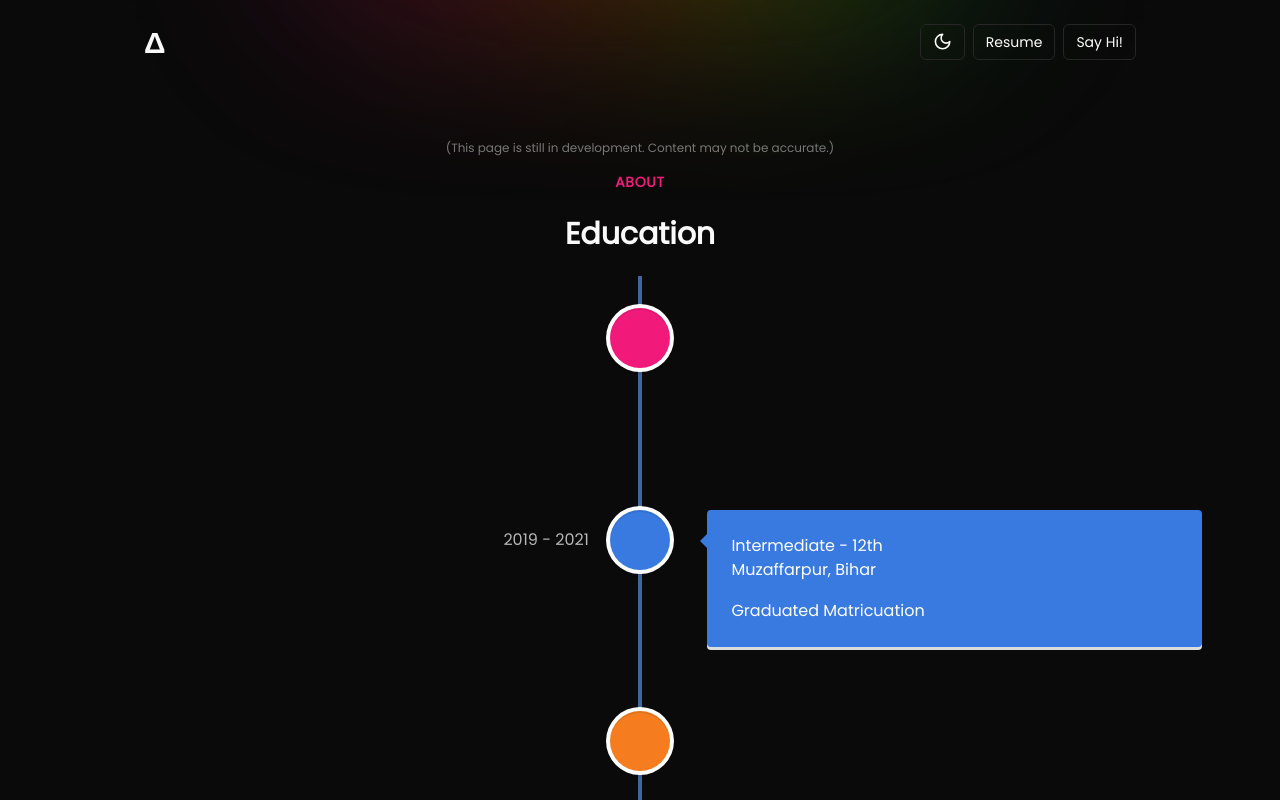
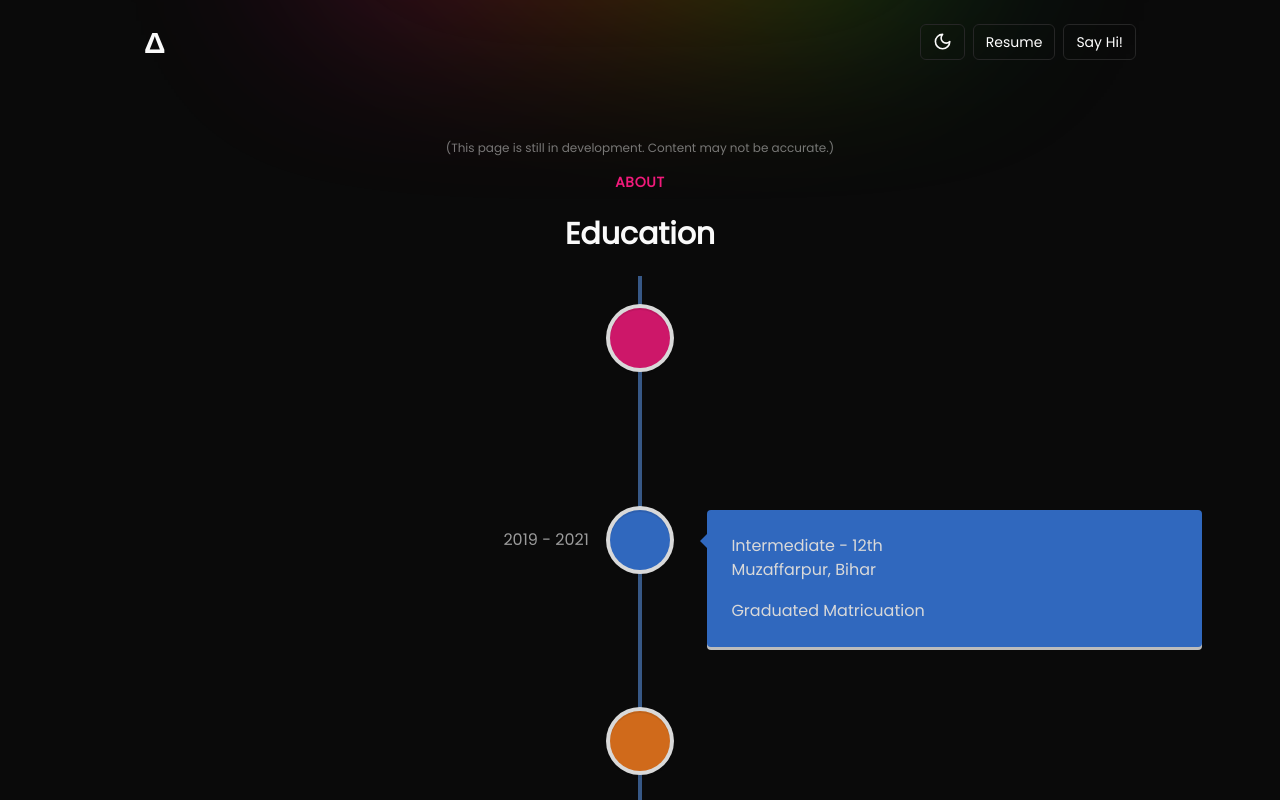
Before and after one commit to ankitrajxd/personal-portfolio, a Next.js app: page /timeline in a window 1280 px wide. Shown: the top 800 px of the page. Built offline with nearby package versions, Linux system fonts and the light colour scheme.

Commit message:
adjusted opacity

```diff
--- a/app/components/Timeline.tsx
+++ b/app/components/Timeline.tsx
@@ -36,7 +36,7 @@ const Timeline = () => {
   ];
 
   return (
-    <div>
+    <div className="opacity-85">
       <VerticalTimeline animate={true} lineColor="#40679E">
         {Education.map((e, i) => (
           <VerticalTimelineElement
```
